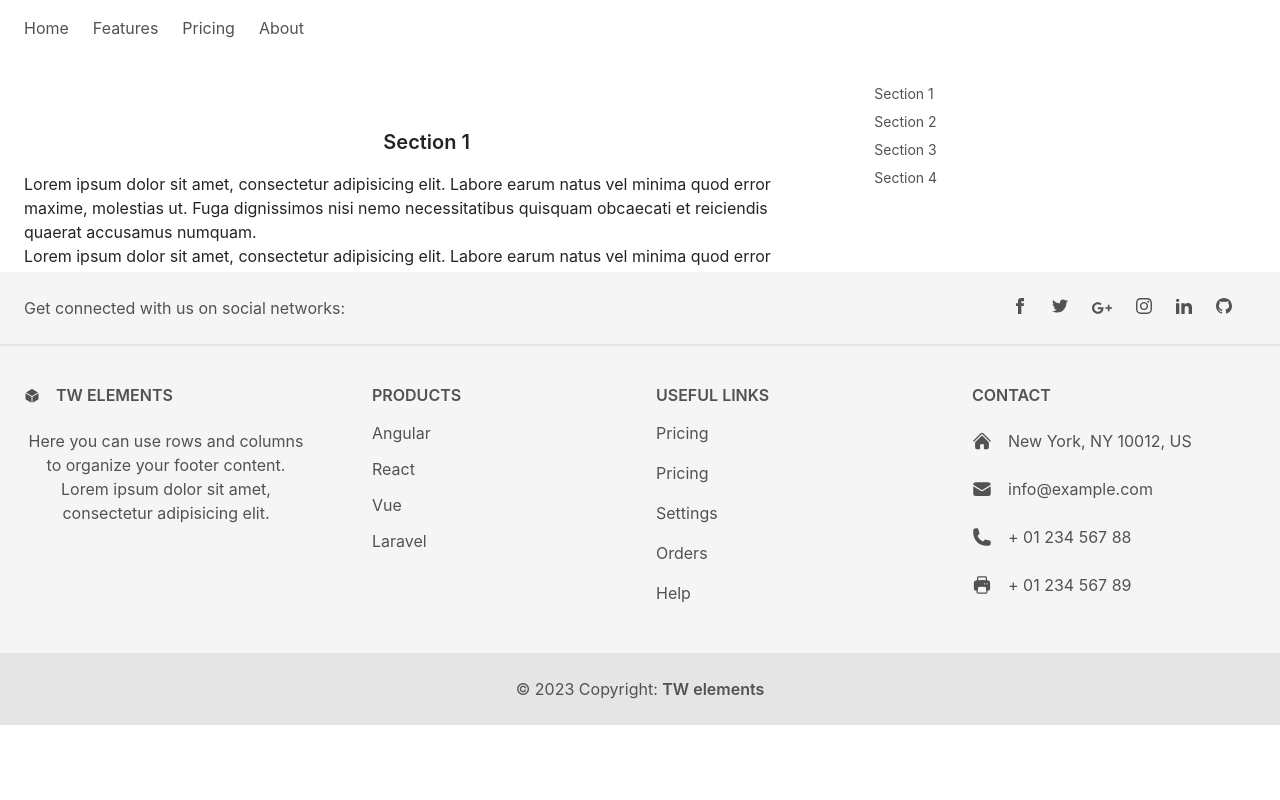
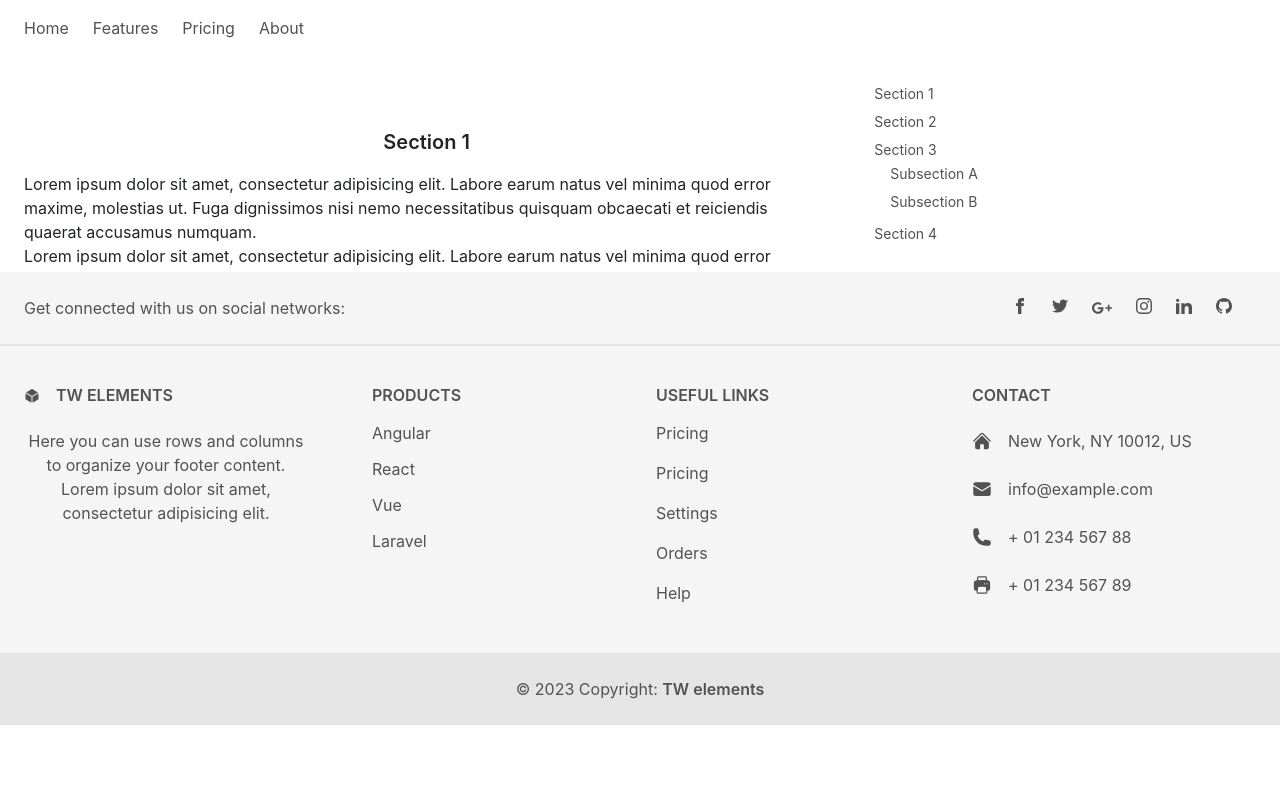
Before and after one commit to Hibi4/Talwind_projects, a plain HTML site: page Talwind_project/index.html in a window 1280 px wide. Drawn offline with nearby package versions, Linux system fonts and the light colour scheme.

Commit message:
Adding subsection menu

```diff
--- a/Talwind_project/index.html
+++ b/Talwind_project/index.html
@@ -290,6 +290,20 @@
                             class="bg-transparent px-[5px] text-neutral-600 shadow-none dark:text-neutral-200">
                             Section 3
                         </a>
+
+                        <ul data-te-nav-link-ref class="pl-3">
+                            <li class="py-1">
+                                <a href="#example-sub-A" class="bg-transparent px-[5px] text-neutral-600 shadow-none dark:text-neutrak-200">
+                                    Subsection A
+                                </a>
+                            </li>
+                            <li class="py-1">
+                                <a href="#example-sub-B" class="bg-transparent px-[5px] text-neutral-600 shadow-none dark:text-neutrak-200">
+                                    Subsection B
+                                </a>
+                            </li>
+                        </ul>
+
                     </li>
                     <li class="py-1">
                         <a href="#example-4" data-te-nav-link-ref class="bg-transparent px-[5px] text-neutral-600 shadow-none dark:text-neutral-200">
@@ -670,7 +684,6 @@
         </div>
     </footer>
 </body>
-
 <!-- <script src="main.js" type="module"></script> -->
 
 </html>
```
